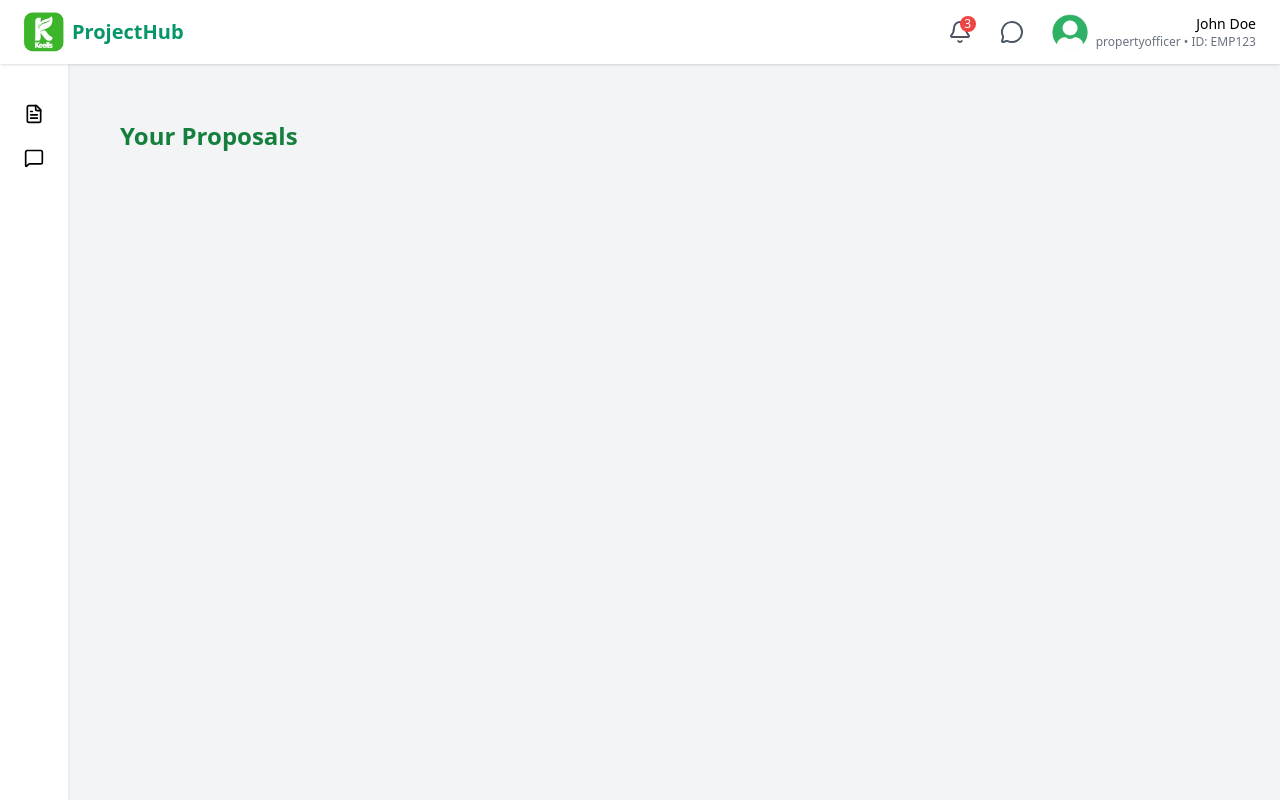
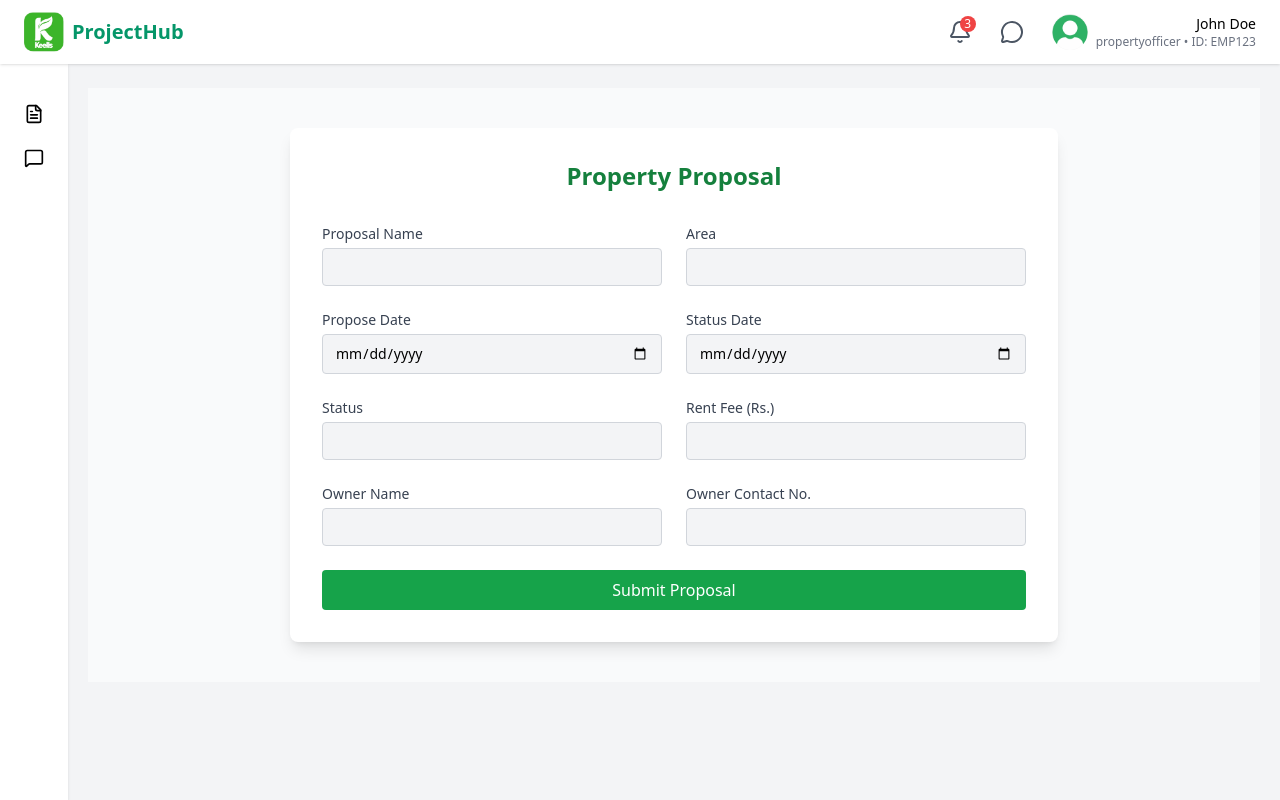
Before and after one commit to hirunaPankaja/project-management-system, a React (Vite) app in the folder project-mgmt-frontend/: page /home/propertyofficer/proposal in a window 1280 px wide. Built offline with nearby package versions, Linux system fonts and the light colour scheme.

Commit message:
add feedback display cards for property officer proposals

```diff
--- a/project-mgmt-frontend/src/components/ProjectCard.jsx
+++ /dev/null
@@ -1,57 +0,0 @@
-import React from 'react'
-import { Clock8Icon, UsersIcon, CheckCircleIcon } from 'lucide-react'
-interface ProjectCardProps {
-  title: string
-  description: string
-  progress: number
-  teamSize: number
-  dueDate: string
-  status: 'In Progress' | 'Completed' | 'In Review'
-}
-const ProjectCard = ({
-  title,
-  description,
-  progress,
-  teamSize,
-  dueDate,
-  status,
-}: ProjectCardProps) => {
-  return (
-    <div className="bg-white rounded-lg border border-gray-200 shadow-sm p-5 hover:shadow-md transition-shadow">
-      <div className="flex justify-between items-start">
-        <div>
-          <h3 className="text-lg font-medium text-gray-800">{title}</h3>
-          <p className="text-sm text-gray-500 mt-1">{description}</p>
-        </div>
-        <span className="px-2 py-1 text-xs font-semibold rounded-full bg-green-100 text-green-800">
-          {status}
-        </span>
-      </div>
-      <div className="mt-4">
-        <div className="flex justify-between items-center mb-1">
-          <span className="text-sm text-gray-600">Progress</span>
-          <span className="text-sm font-medium text-gray-700">{progress}%</span>
-        </div>
-        <div className="w-full bg-gray-200 rounded-full h-2">
-          <div
-            className="bg-green-500 h-2 rounded-full"
-            style={{
-              width: `${progress}%`,
-            }}
-          />
-        </div>
-      </div>
-      <div className="mt-4 flex items-center justify-between text-sm text-gray-600">
-        <div className="flex items-center">
-          <UsersIcon size={16} className="mr-1 text-gray-400" />
-          <span>{teamSize} members</span>
-        </div>
-        <div className="flex items-center">
-          <Clock8Icon size={16} className="mr-1 text-gray-400" />
-          <span>Due {dueDate}</span>
-        </div>
-      </div>
-    </div>
-  )
-}
-export default ProjectCard
--- a/project-mgmt-frontend/src/config/UserRoles.js
+++ b/project-mgmt-frontend/src/config/UserRoles.js
@@ -37,8 +37,8 @@ export const userRolesConfig = {
   },
 propertyofficer: {
     tiles: [
-      { name: "Submit Proposal", icon: FileText, color: "bg-green-600", path: "propertyofficer/proposal" },
-      { name: "View Feedback", icon: MessageSquare, color: "bg-green-400", path: "propertyofficer/feedback" },
+      { name: "Proposal", icon: FileText, color: "bg-green-600", path: "propertyofficer/proposal" },
+      { name: "View Feedback", icon: MessageSquare, color: "bg-yellow-400", path: "propertyofficer/feedback" },
     ],
     nav: [
       { label: "Proposals", path: "propertyofficer/proposal", icon: FileText },
--- a/project-mgmt-frontend/src/pages/HomeLayout.jsx
+++ b/project-mgmt-frontend/src/pages/HomeLayout.jsx
@@ -8,6 +8,7 @@ export default function HomeLayout() {
     name: "John Doe",
     empId: "EMP123",
     role: "propertyofficer",
+
    };
   return (
     <div className="flex flex-col min-h-screen bg-gray-100">
--- a/project-mgmt-frontend/src/pages/propertyOfficer/PropertyOfficerDashboard.jsx
+++ /dev/null
@@ -1,24 +0,0 @@
-import React from "react";
-import { userRolesConfig } from "../../config/UserRoles.js";
-import Tile from "../../components/Tile";
-
-export default function PropertyOfficerDashboard() {
-  const tiles = userRolesConfig["propertyofficer"]?.tiles || [];
-
-  return (
-    <div className="min-h-screen bg-gray-50 p-8">
-      <h1 className="text-3xl font-bold text-green-700 mb-8">Welcome, Property Officer</h1>
-      <div className="grid grid-cols-1 sm:grid-cols-2 md:grid-cols-3 gap-6">
-        {tiles.map((tile, index) => (
-          <Tile
-            key={index}
-            name={tile.name}
-            icon={tile.icon}
-            color={tile.color}
-            path={tile.path}
-          />
-        ))}
-      </div>
-    </div>
-  );
-}
--- a/project-mgmt-frontend/src/pages/propertyOfficer/PropertyOfficerFeedback.jsx
+++ b/project-mgmt-frontend/src/pages/propertyOfficer/PropertyOfficerFeedback.jsx
@@ -1,13 +1,33 @@
-// Feedback.jsx
 import React from 'react';
 
-const Feedback = () => {
+const feedbackList = [
+  {
+    proposalName: 'Green Garden Flats',
+    comment: 'Well structured. Approved for next phase.',
+    date: '2025-06-21'
+  },
+  {
+    proposalName: 'Skyline Residencies',
+    comment: 'Awaiting updated documentation and floor plan.',
+    date: '2025-06-19'
+  }
+];
+
+const PropertyOfficerFeedback = () => {
   return (
     <div className="p-8">
-      <h2 className="text-2xl font-bold text-green-700 mb-4">Proposal Feedback</h2>
-      {/* Show feedback list or cards */}
+      <h2 className="text-2xl font-bold text-green-700 mb-6">Proposal Feedback</h2>
+      <div className="grid grid-cols-1 md:grid-cols-2 gap-6">
+        {feedbackList.map((fb, index) => (
+          <div key={index} className="bg-white border border-gray-200 shadow rounded-lg p-5">
+            <h3 className="text-lg font-semibold text-gray-800 mb-2">{fb.proposalName}</h3>
+            <p className="text-sm text-gray-600">{fb.comment}</p>
+            <p className="text-xs text-gray-400 mt-3 text-right">{fb.date}</p>
+          </div>
+        ))}
+      </div>
     </div>
   );
 };
 
-export default Feedback;
+export default PropertyOfficerFeedback;
--- a/project-mgmt-frontend/src/pages/propertyOfficer/PropertyOfficerProposal.jsx
+++ b/project-mgmt-frontend/src/pages/propertyOfficer/PropertyOfficerProposal.jsx
@@ -1,13 +1,93 @@
-// Proposals.jsx
-import React from 'react';
+import React, { useState } from 'react';
 
-const Proposals = () => {
+const PropertyOfficerProposal = () => {
+  const [formData, setFormData] = useState({
+    proposal_name: '',
+    area: '',
+    propose_date: '',
+    proposal_status_date: '',
+    proposal_status: '',
+    rent_fee: '',
+    property_owner_name: '',
+    property_owner_contact_no: ''
+  });
+
+  const handleChange = (e) => {
+    const { name, value } = e.target;
+    setFormData(prev => ({ ...prev, [name]: value }));
+  };
+
+  const handleSubmit = (e) => {
+    e.preventDefault();
+    console.log("Submitted Proposal:", formData);
+    // TODO: Hook this up to your backend API
+  };
+
   return (
-    <div className="p-8">
-      <h2 className="text-2xl font-bold text-green-700 mb-4">Your Proposals</h2>
-      {/* List proposals or show submission form here */}
+    <div className="flex justify-center py-10 bg-gray-50 px-4">
+      <div className="w-full max-w-3xl bg-white shadow-lg rounded-lg p-8">
+        <h2 className="text-2xl font-bold text-green-700 mb-8 text-center">
+          Property Proposal
+        </h2>
+        <form onSubmit={handleSubmit} className="grid grid-cols-1 md:grid-cols-2 gap-6">
+          <div className="flex flex-col">
+            <label htmlFor="proposal_name" className="text-sm text-gray-700 mb-1">Proposal Name</label>
+            <input id="proposal_name" name="proposal_name" value={formData.proposal_name} onChange={handleChange}
+              className="bg-gray-100 border border-gray-300 rounded px-3 py-2 text-sm focus:outline-none focus:ring-2 focus:ring-green-500" required />
+          </div>
+
+          <div className="flex flex-col">
+            <label htmlFor="area" className="text-sm text-gray-700 mb-1">Area</label>
+            <input id="area" name="area" value={formData.area} onChange={handleChange}
+              className="bg-gray-100 border border-gray-300 rounded px-3 py-2 text-sm focus:outline-none focus:ring-2 focus:ring-green-500" required />
+          </div>
+
+          <div className="flex flex-col">
+            <label htmlFor="propose_date" className="text-sm text-gray-700 mb-1">Propose Date</label>
+            <input type="date" id="propose_date" name="propose_date" value={formData.propose_date} onChange={handleChange}
+              className="bg-gray-100 border border-gray-300 rounded px-3 py-2 text-sm focus:outline-none focus:ring-2 focus:ring-green-500" required />
+          </div>
+
+          <div className="flex flex-col">
+            <label htmlFor="proposal_status_date" className="text-sm text-gray-700 mb-1">Status Date</label>
+            <input type="date" id="proposal_status_date" name="proposal_status_date" value={formData.proposal_status_date} onChange={handleChange}
+              className="bg-gray-100 border border-gray-300 rounded px-3 py-2 text-sm focus:outline-none focus:ring-2 focus:ring-green-500" required />
+          </div>
+
+          <div className="flex flex-col">
+            <label htmlFor="proposal_status" className="text-sm text-gray-700 mb-1">Status</label>
+            <input id="proposal_status" name="proposal_status" value={formData.proposal_status} onChange={handleChange}
+              className="bg-gray-100 border border-gray-300 rounded px-3 py-2 text-sm focus:outline-none focus:ring-2 focus:ring-green-500" required />
+          </div>
+
+          <div className="flex flex-col">
+            <label htmlFor="rent_fee" className="text-sm text-gray-700 mb-1">Rent Fee (Rs.)</label>
+            <input type="number" id="rent_fee" name="rent_fee" value={formData.rent_fee} onChange={handleChange}
+              className="bg-gray-100 border border-gray-300 rounded px-3 py-2 text-sm focus:outline-none focus:ring-2 focus:ring-green-500" required />
+          </div>
+
+          <div className="flex flex-col">
+            <label htmlFor="property_owner_name" className="text-sm text-gray-700 mb-1">Owner Name</label>
+            <input id="property_owner_name" name="property_owner_name" value={formData.property_owner_name} onChange={handleChange}
+              className="bg-gray-100 border border-gray-300 rounded px-3 py-2 text-sm focus:outline-none focus:ring-2 focus:ring-green-500" required />
+          </div>
+
+          <div className="flex flex-col">
+            <label htmlFor="property_owner_contact_no" className="text-sm text-gray-700 mb-1">Owner Contact No.</label>
+            <input type="tel" id="property_owner_contact_no" name="property_owner_contact_no" value={formData.property_owner_contact_no} onChange={handleChange}
+              className="bg-gray-100 border border-gray-300 rounded px-3 py-2 text-sm focus:outline-none focus:ring-2 focus:ring-green-500" required />
+          </div>
+
+          <div className="md:col-span-2">
+            <button type="submit"
+              className="w-full bg-green-600 hover:bg-green-700 text-white py-2 px-4 rounded transition">
+              Submit Proposal
+            </button>
+          </div>
+        </form>
+      </div>
     </div>
   );
 };
 
-export default Proposals;
+export default PropertyOfficerProposal;
--- a/project-mgmt-frontend/src/router/index.jsx
+++ b/project-mgmt-frontend/src/router/index.jsx
@@ -9,7 +9,6 @@ import SearchEmployee from "../pages/admin/SearchEmployee";
 import Designs from "../pages/designer/designs";
 import SupplierRegistration from "../pages/supplier/SupplierRegistration";
 import SupplierProductCatalog from "../pages/supplier/ProductCatalog";
-import PropertyOfficerDashboard from "../pages/propertyOfficer/PropertyOfficerDashboard";
 import PropertyOfficerProposal from "../pages/propertyOfficer/PropertyOfficerProposal";
 import PropertyOfficerFeedback from "../pages/propertyOfficer/PropertyOfficerFeedback";
 
@@ -32,16 +31,12 @@ const AppRouter = () => (
         <Route path="supplier/product-catalog" element={<SupplierProductCatalog />} />
         <Route path="supplier/contracts" element={<SupplierRegistration />} />
 
-        <Route path="propertyofficer/dashboard" element={<PropertyOfficerDashboard />} />
         <Route path="propertyofficer/proposal" element={<PropertyOfficerProposal />} />
         <Route path="propertyofficer/feedback" element={<PropertyOfficerFeedback />} />
 
 
 
-
-      </Route>
-
-
+    </Route>
 
       <Route path="*" element={<NotFound />} />
     </Routes>
--- a/project-mgmt-frontend/tailwind.config.js
+++ b/project-mgmt-frontend/tailwind.config.js
@@ -32,6 +32,7 @@ export default {
       animation: {
         'wire-flicker': 'wire-flicker 3s infinite',
       },
+
     },
   },
   plugins: [],
```
